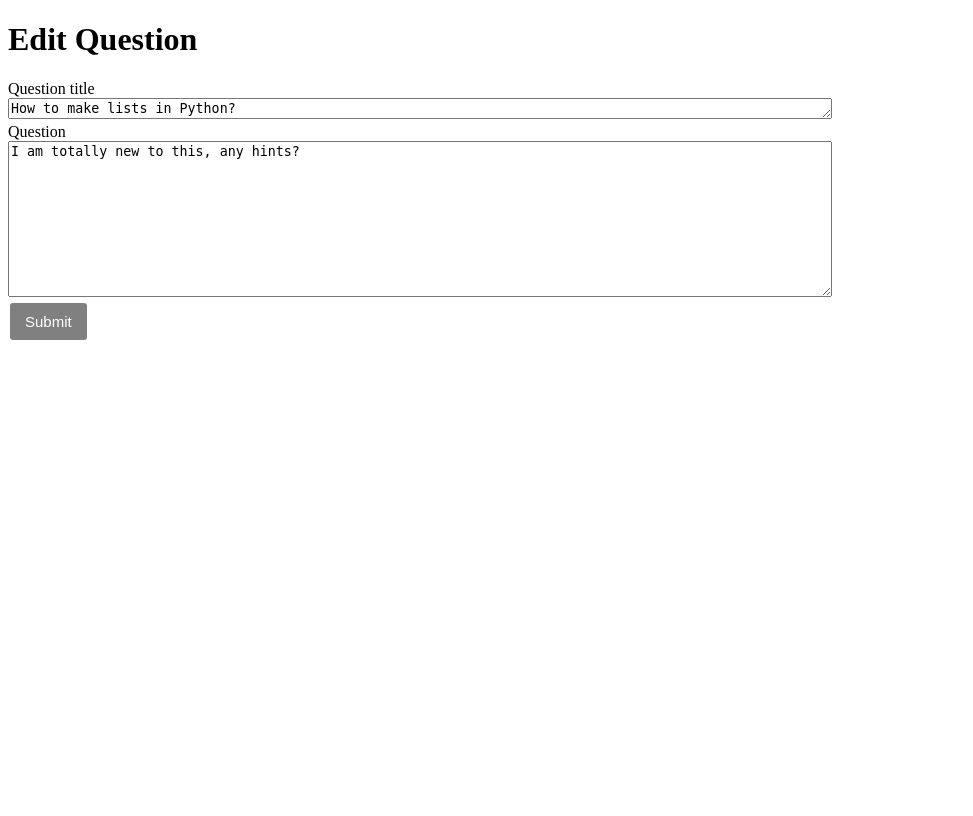
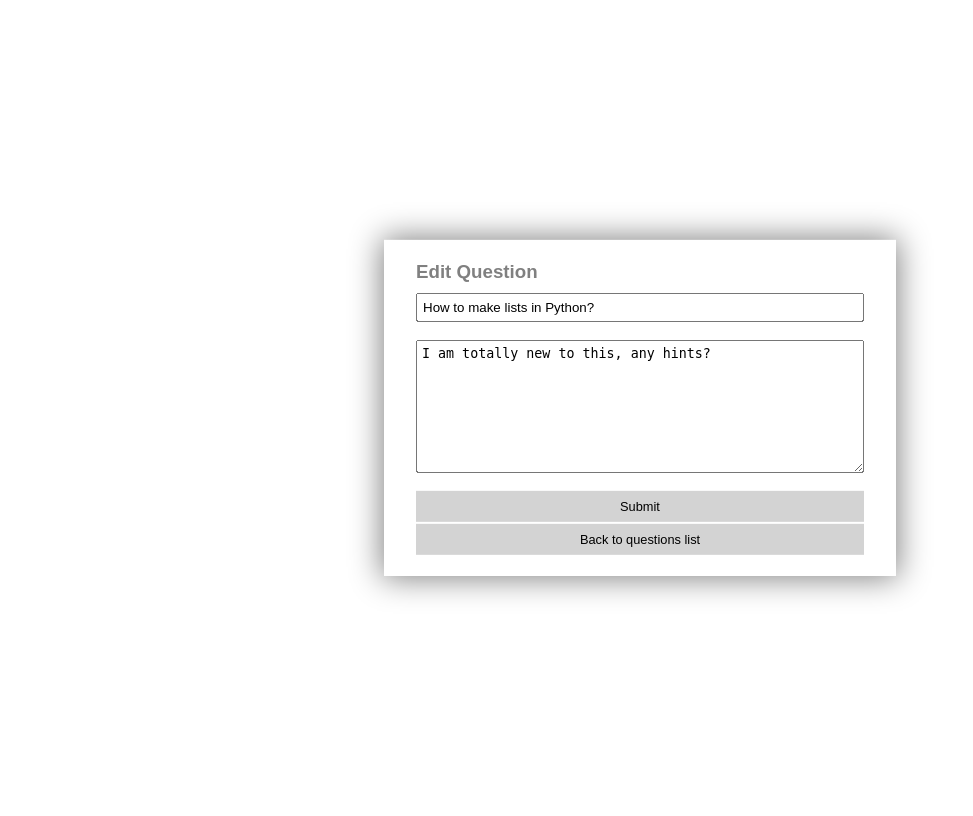
Before and after one commit to Aviatore/ask-mate-1, a Flask app: page /question/1/edit in a window 1280 px wide. Shown: the whole page, without its empty margins (0-973 px from the left). Before the commit the page ends 340 px from the top, so only its background shows below. Run offline with Flask 2, Linux system fonts and the light colour scheme.

Commit message:
Modify the view of edit question form

```diff
--- a/templates/edit-question.html
+++ b/templates/edit-question.html
@@ -4,17 +4,19 @@
     <meta charset="UTF-8">
     <meta name="viewport" content="width=device-width, initial-scale=1">
     <title>Edit question</title>
-    <link type="text/css" rel="stylesheet" href="{{ url_for("static", filename="edit-question.css") }}">
+    <link type="text/css" rel="stylesheet" href="{{ url_for("static", filename="add-question.css") }}">
 </head>
 <body>
-<h1>Edit Question</h1>
-<form action="" method="post">
-    <label id="title" for="title">Question title</label><br>
-    <textarea cols="100" rows="1" required name="title">{{ title }}</textarea><br>
-    <label id="message" for="message">Question</label><br>
-    <textarea cols="100" rows="10" required name="message">{{ message }}</textarea><br>
-    <button type="submit" class="button">Submit</button>
-</form>
-
+<div id="body">
+    <div id="container">
+        <h3 class="center">Edit Question</h3>
+        <form action="" method="post">
+            <input required id="title" name="title" type="text" size="40" placeholder="Question title" class="center" value="{{ title }}"><br>
+            <textarea required id="message" name="message" placeholder="Type your message here ..." class="center">{{ message }}</textarea><br>
+            <button type="submit" class="center button">Submit</button>
+            <button type="button" class="center button" onclick="window.location.href='{{ url_for('list') }}';">Back to questions list</button>
+        </form>
+    </div>
+</div>
 </body>
 </html>
```
